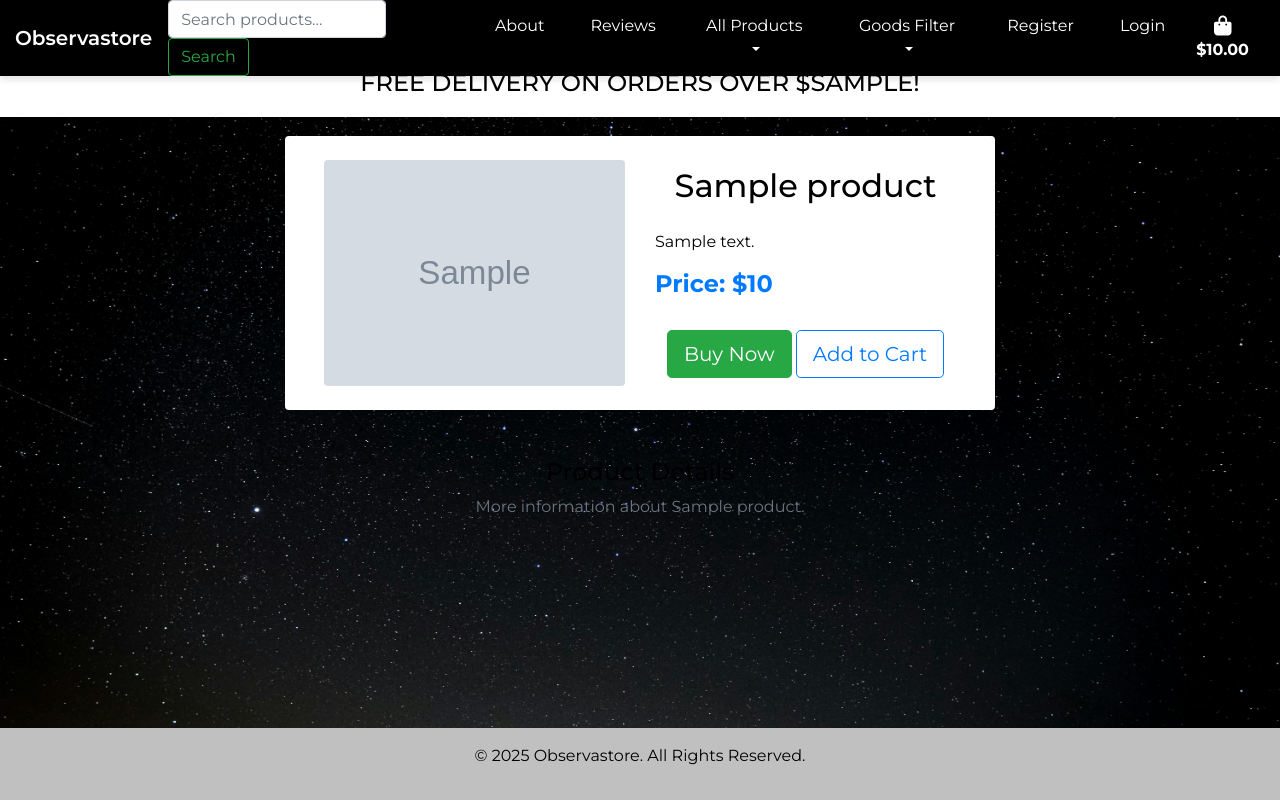
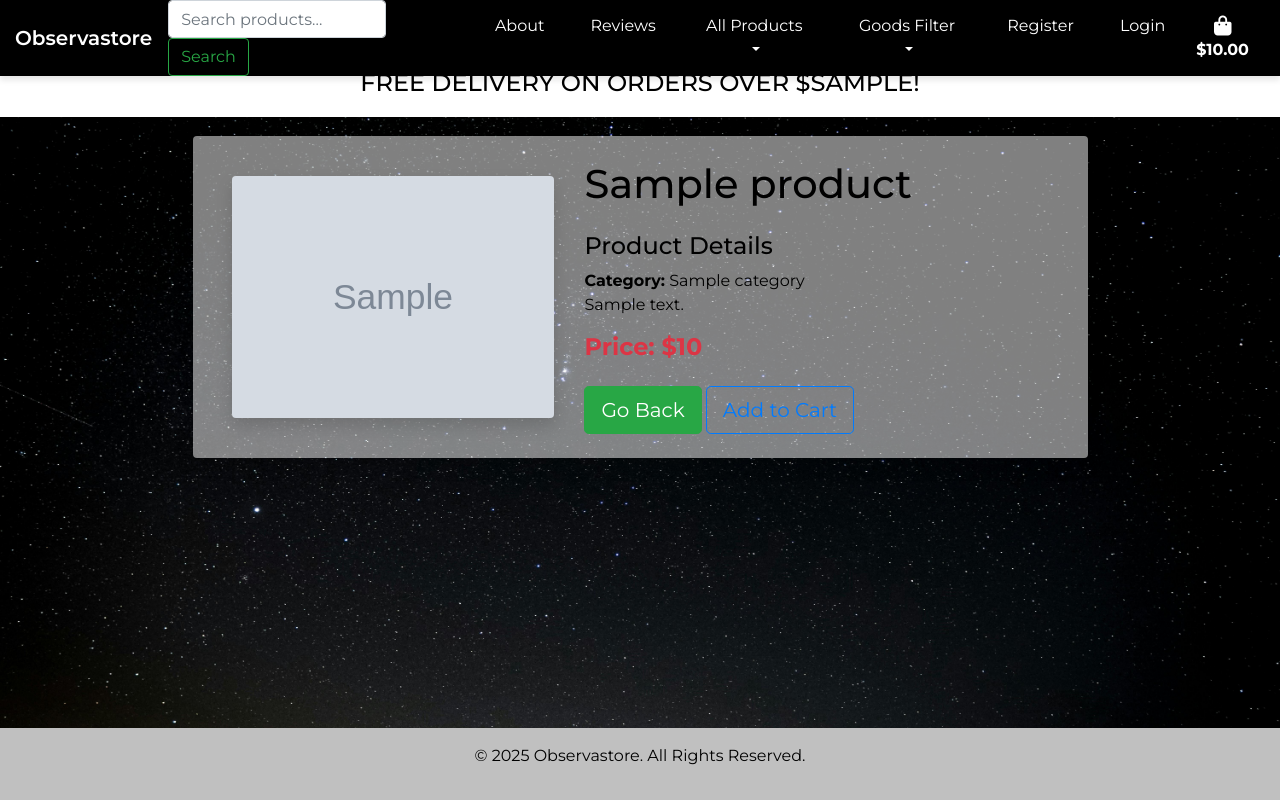
Before and after one commit to mahidaCodeTrained/observastore, a Django app: template storefront/templates/storefront/product_details.html in a window 1280 px wide. Run offline with Django 5.2, Linux system fonts and the light colour scheme; the template is opened without the code that fills it: most values are stand-ins (such as "Sample title", 1, 10 or a date in 2020); grey boxes marked "Sample" are stand-in pictures; some libraries are stand-ins or nearby versions.

Commit message:
feat: add url to button ensuring site users can go back to product lists in detailed view.

```diff
--- a/storefront/templates/storefront/product_details.html
+++ b/storefront/templates/storefront/product_details.html
@@ -3,38 +3,54 @@
 {% block content %}
     <div class="container my-5">
         <div class="row justify-content-center">
-            <div class="col-lg-8 col-md-10 col-sm-12">
-                <div class="card shadow-lg p-4 border-0 rounded">
-                    <div class="row">
-                        <!-- Image Section -->
-                        <div class="col-md-6 text-center">
+            <div class="col-md-10">
+                <!-- White Background with Transparency -->
+                <div class="p-4 rounded shadow" style="background-color: rgba(255, 255, 255, 0.5);">
+
+                    <div class="row align-items-center">
+                        <!-- Product Image (Left) -->
+                        <div class="col-md-5 text-center">
                             {% if product.image %}
-                                <img src="{{ product.image.url }}" alt="{{ product.name }}" class="img-fluid rounded" style="max-height: 350px; object-fit: contain;">
+                                <a href="{{ product.image.url }}" target="_blank">
+                                    <img src="{{ product.image.url }}" alt="{{ product.name }}"
+                                         class="img-fluid rounded shadow"
+                                         style="max-width: 100%; height: auto; max-height: 400px; object-fit: contain; cursor: pointer;">
+                                </a>
                             {% else %}
-                                <img src="/media/pexels-thirdman-8495471.jpg" alt="No image available" class="img-fluid rounded" style="max-height: 350px; object-fit: cover;">
+                                <a href="/media/pexels-thirdman-8495471.jpg" target="_blank">
+                                    <img src="/media/pexels-thirdman-8495471.jpg" alt="No image available"
+                                         class="img-fluid rounded shadow"
+                                         style="max-width: 100%; height: auto; max-height: 400px; object-fit: cover; cursor: pointer;">
+                                </a>
                             {% endif %}
                         </div>
 
-                        <!-- Product Details -->
-                        <div class="col-md-6 d-flex flex-column justify-content-center">
-                            <h2 class="text-center">{{ product.name }}</h2>
-                            <p class="mt-3">{{ product.description }}</p>
-                            <p class="h4 text-primary"><strong>Price: ${{ product.price }}</strong></p>
+                        <!-- Product Details (Right) -->
+                        <div class="col-md-7 d-flex flex-column">
+                            <h1 class="fw-bold">{{ product.name }}</h1>
 
-                            <!-- Buy Now or Add to Cart Buttons -->
-                            <div class="mt-4 text-center">
-                                <a href="#" class="btn btn-success btn-lg me-2">Buy Now</a>
-                                <a href="#" class="btn btn-outline-primary btn-lg">Add to Cart</a>
+                            <!-- Product Details (Now Directly Under Title) -->
+                            <div class="mt-3">
+                                <h4>Product Details</h4>
+                                <ul class="list-unstyled">
+                                    <li><strong>Category:</strong> {{ product.category }}</li>
+                                    <li>{{ product.description }}</li>
+                                </ul>
+                            </div>
+
+                            <!-- Push Price & Buttons to the Bottom -->
+                            <div class="mt-auto">
+                                <p class="h4 text-danger"><strong>Price: ${{ product.price }}</strong></p>
+
+                                <div class="mt-4">
+                                    <a href="{% url 'storefront' %}" class="btn btn-success btn-lg me-3">Go Back</a>
+                                    <a href="#" class="btn btn-outline-primary btn-lg">Add to Cart</a>
+                                </div>
                             </div>
                         </div>
                     </div>
-                </div>
 
-                <!-- Additional Information -->
-                <div class="mt-5">
-                    <h4 class="text-center">Product Details</h4>
-                    <p class="text-muted text-center">More information about {{ product.name }}.</p>
-                </div>
+                </div> <!-- End of White Background -->
             </div>
         </div>
     </div>
```
